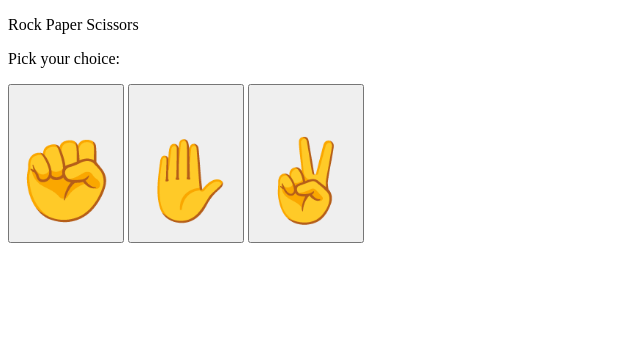
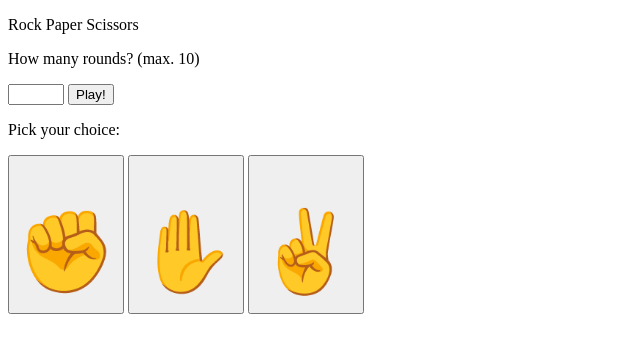
Before and after one commit to AmartyaDev007/odin_rock-paper-scissors, a plain HTML site: page code/index.html in a window 1280 px wide. Shown: the whole page, without its empty margins (0-640 px from the left). Drawn offline with Linux system fonts and the light colour scheme.

Commit message:
Add todo file, add html for input to no. of rounds, add stylesheet and link

```diff
--- a/code/index.html
+++ b/code/index.html
@@ -4,13 +4,25 @@
     <meta charset="UTF-8">
     <meta name="viewport" content="width=device-width, initial-scale=1.0">
     <title>Document</title>
+    <link rel="stylesheet" href="styles.css">
     <!-- <script src="game.js" defer></script> -->
+
 </head>
+
+
 <body>
     <div class="heading-main">
         <p>Rock Paper Scissors</p>
     </div>
-    <div class="choice">
+
+    <div class="prompt-rounds">
+        <p>How many rounds? (max. 10)</p>
+        <input type="number" id="roundInput" max="10" min="1">
+        <button>Play!</button>
+    </div>
+
+    <div class="main-game">
+        <div class="choice-text">
             <p>Pick your choice:</p>
         </div>
         <div class="all-buttons">
@@ -31,6 +43,7 @@
                   </svg>
               </button>
         </div>
+    </div>
 
 </body>
 </html>
```
Also changed, not shown: code/styles.css (added), 1 other file. Lines whose indentation alone changed are shown as unchanged.
